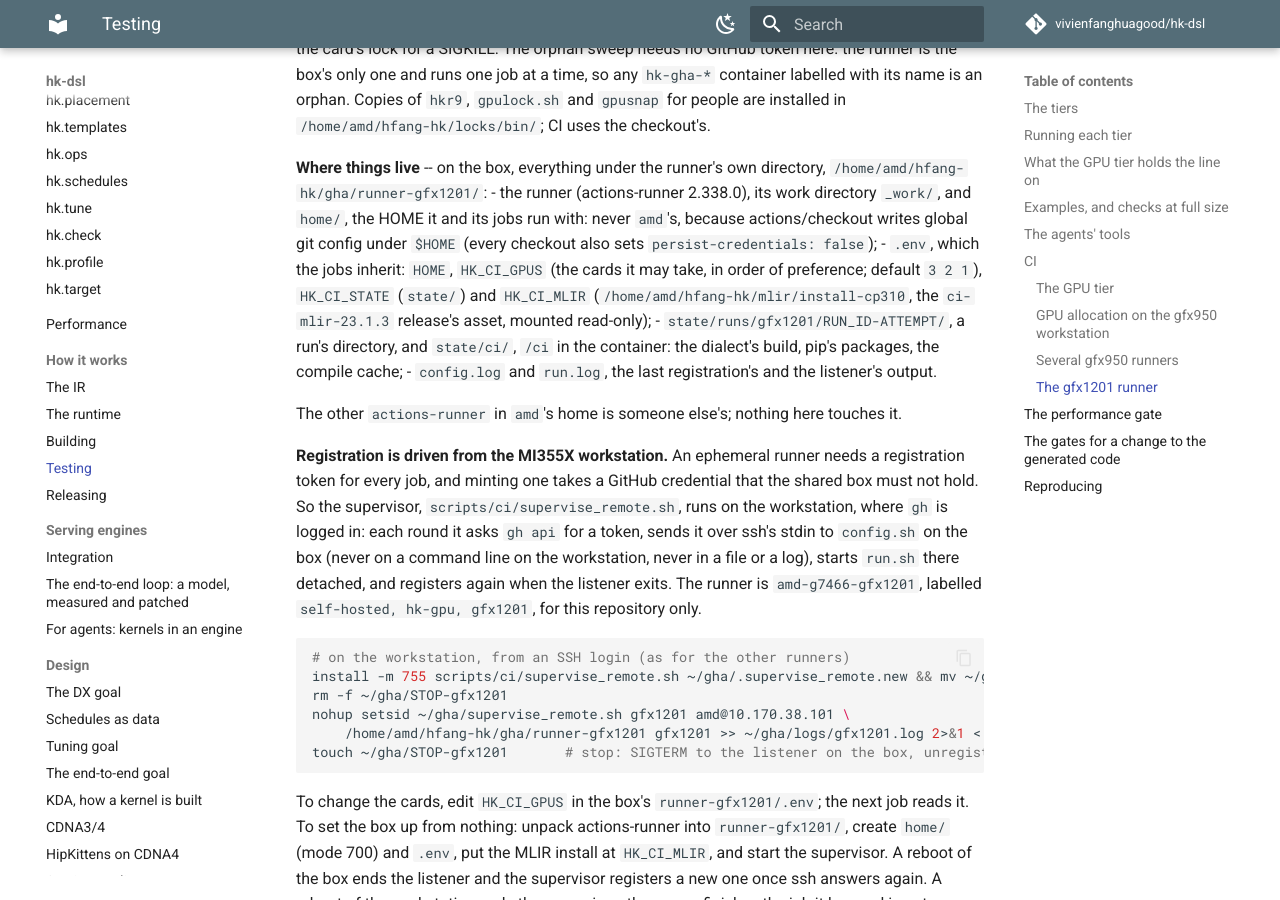
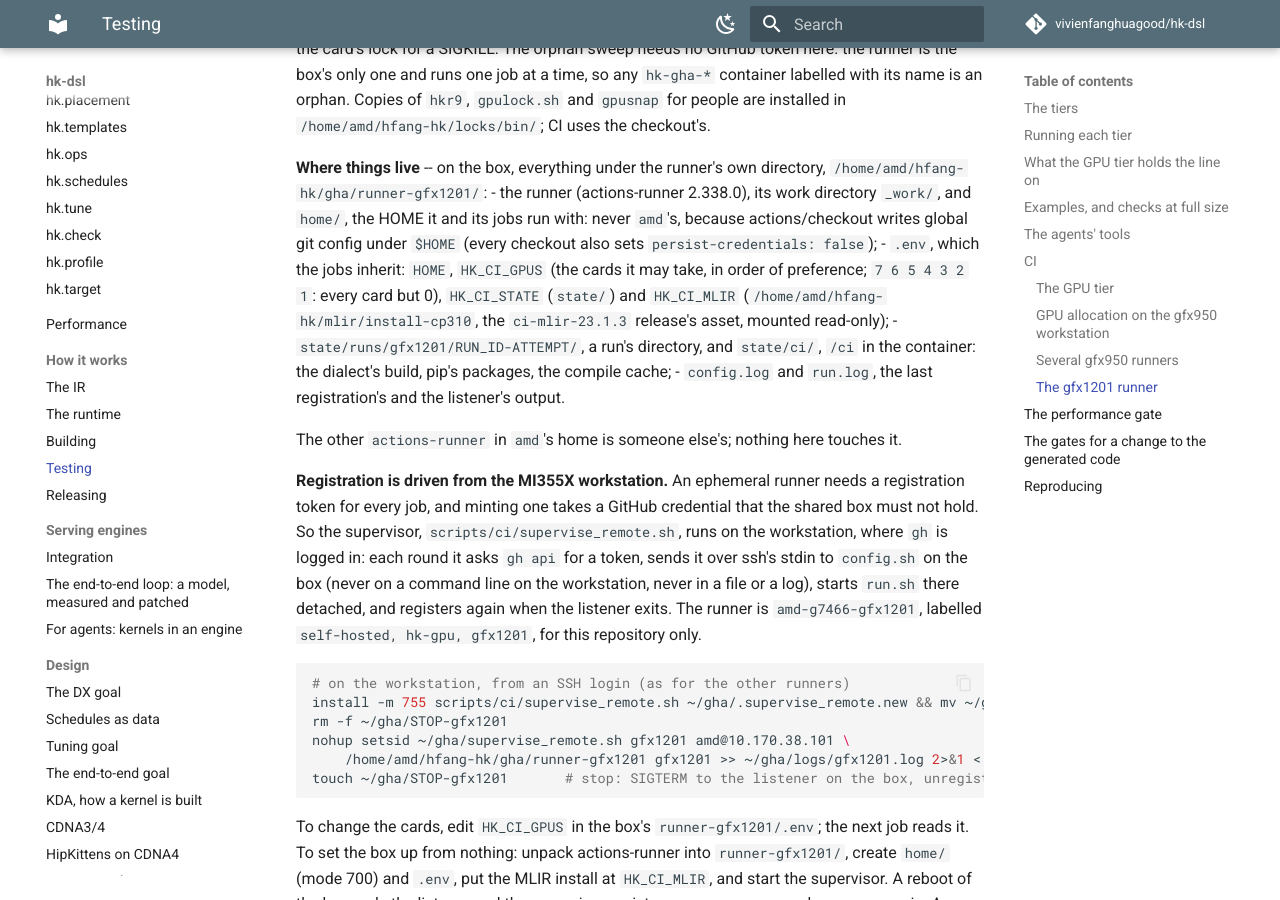
Before and after one commit to vivienfanghuagood/hk-dsl, an MkDocs documentation site: the page built from docs/testing.md, in a window 1280 px wide and 900 px high, scrolled down 11590 px. Built offline with MkDocs 1.6.1 and Material for MkDocs 9.7.7, drawn with Linux system fonts in a browser that asks for light colours; comment, search, counter and statistics services are not loaded.

Commit message:
gfx1201 job: any card but GPU 0 (7 6 5 4 3 2 1) -- other users hold 1-3 at times
Co-Authored-By: Claude <noreply@anthropic.com>

```diff
--- a/docs/testing.md
+++ b/docs/testing.md
@@ -584,7 +584,7 @@ directory, `/home/amd/hfang-hk/gha/runner-gfx1201/`:
   actions/checkout writes global git config under `$HOME` (every checkout
   also sets `persist-credentials: false`);
 - `.env`, which the jobs inherit: `HOME`, `HK_CI_GPUS` (the cards it may
-  take, in order of preference; default `3 2 1`), `HK_CI_STATE` (`state/`)
+  take, in order of preference; `7 6 5 4 3 2 1`: every card but 0), `HK_CI_STATE` (`state/`)
   and `HK_CI_MLIR` (`/home/amd/hfang-hk/mlir/install-cp310`, the
   `ci-mlir-23.1.3` release's asset, mounted read-only);
 - `state/runs/gfx1201/RUN_ID-ATTEMPT/`, a run's directory, and `state/ci/`,
```
Also changed, not shown: 1 other file.
